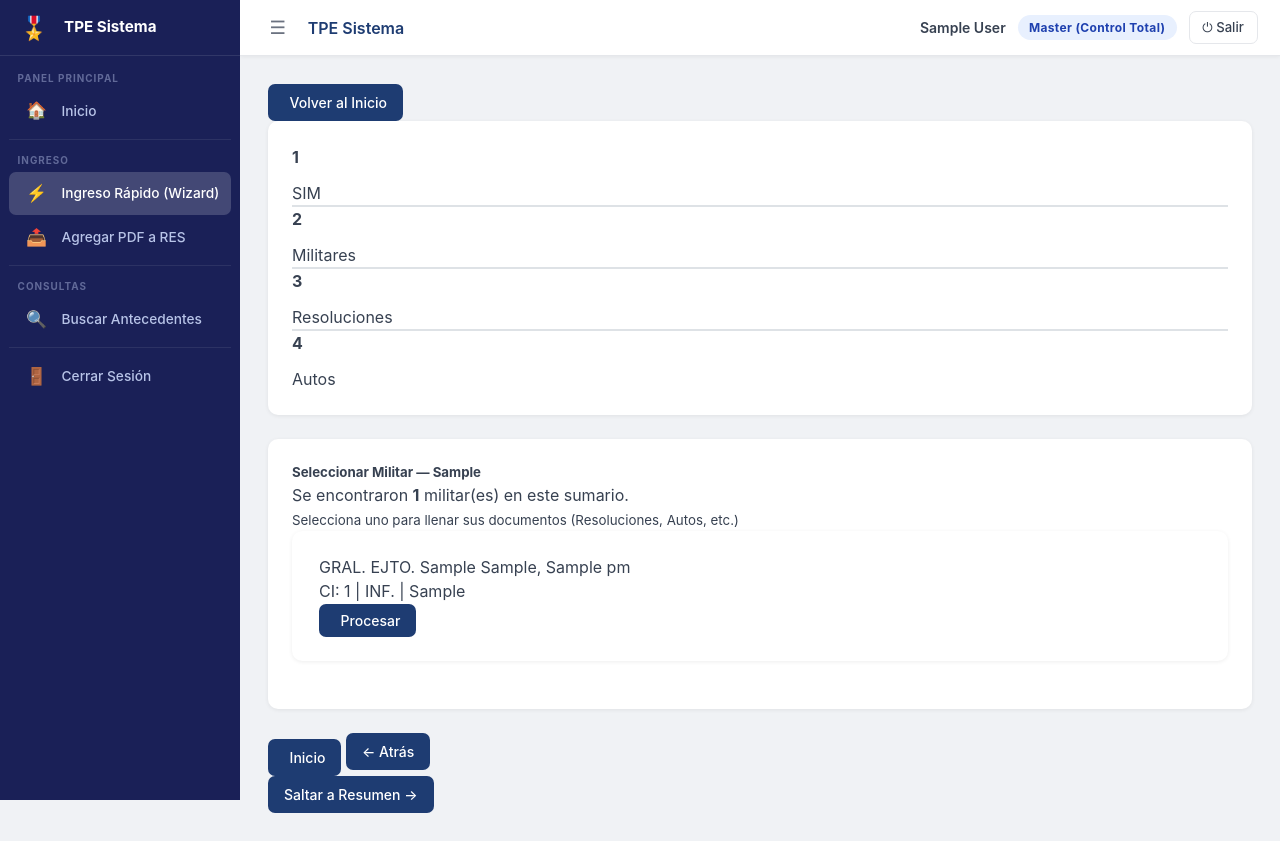
After one commit to taicon-code/tpe_prueba, a Django app: page /ayudante/wizard/1/paso2b/ in a window 1280 px wide. The commit adds this page. Run offline with Django 5.2, Linux system fonts and the light colour scheme; a user stored in the database is signed in; tables that the repository leaves empty hold one stand-in row (values such as "Sample post").

Commit message:
feat: wizard ayudante paso 2.5 - selección de militares y correcciones
NUEVO: Paso 2.5
- Nueva vista ayudante_wizard_paso2b para seleccionar militar
- Template paso2b_militar.html con lista de militares
- Interfaz clara mostrando: grado, CI, arma, especialidad

CORREGIDO: Validación Paso 2
- Lógica más robusta para guardar múltiples militares
- Validación inteligente (no salta si hay datos)
- Contador de militares guardados
- Mensaje confirmación: "N militar(es) guardado(s)"

CORREGIDO: BUG CRÍTICO JavaScript
- Paso 2: agregar militares solo guardaba el último
- Causa: reemplazo de índices incorrecto en clonación de formas
- Solución: regex /-\d+-/ para reemplazar índices correctamente
- Ahora: cada fila tiene nombres únicos (-0-, -1-, -2-, etc.)

MEJORADO: Paso 3 y 4
- Aceptan pm_id para procesar militar específico
- Cargan documentos solo del militar seleccionado
- Alert mostrando: "Militar actual: GRADO PATERNO MATERNO"
- Botón "Cambiar Militar" vuelve a Paso 2.5
- Botón "Siguiente Militar" para iterar sobre múltiples

ACTUALIZADO: URLs
- ayudante/wizard/<sim_id>/paso2b/ ← Paso 2.5 nuevo
- ayudante/wizard/<sim_id>/paso3/[pm_id]/ ← con militar específico
- ayudante/wizard/<sim_id>/paso4/[pm_id]/ ← con militar específico

Resuelve: Usuario con 11+ militares puede procesar cada uno sin confusión

Archivos:
- tpe_app/views/ayudante_views.py (+78 líneas)
- tpe_app/views/__init__.py (+1 importación)
- tpe_app/urls.py (+3 rutas)
- tpe_app/templates/*/paso2_pm.html (JS fix)
- tpe_app/templates/*/paso2b_militar.html (NUEVO)
- tpe_app/templates/*/paso3_resoluciones.html (UI)
- tpe_app/templates/*/paso4_autos.html (UI)

Co-Authored-By: Claude Haiku 4.5 <noreply@anthropic.com>

```diff
--- /dev/null
+++ b/tpe_app/templates/tpe_app/ayudante/wizard/paso2b_militar.html
@@ -0,0 +1,125 @@
+{% extends 'tpe_app/base.html' %}
+
+{% block sidebar_nav %}
+{% if user.is_authenticated %}
+    <span class="sb-group-label">Panel Principal</span>
+    <a href="{% url 'ayudante_dashboard' %}" class="sb-link">
+        <span class="lk-icon">🏠</span>
+        <span class="lk-text">Inicio</span>
+    </a>
+
+    <hr class="sb-divider">
+    <span class="sb-group-label">Ingreso</span>
+
+    <a href="{% url 'ayudante_wizard_paso1' %}" class="sb-link active">
+        <span class="lk-icon">⚡</span>
+        <span class="lk-text">Ingreso Rápido (Wizard)</span>
+    </a>
+
+    <a href="{% url 'ayudante_lista_res_sin_pdf' %}" class="sb-link">
+        <span class="lk-icon">📤</span>
+        <span class="lk-text">Agregar PDF a RES</span>
+    </a>
+
+    <hr class="sb-divider">
+    <span class="sb-group-label">Consultas</span>
+
+    <a href="{% url 'buscador_dashboard' %}" class="sb-link">
+        <span class="lk-icon">🔍</span>
+        <span class="lk-text">Buscar Antecedentes</span>
+    </a>
+
+    <hr class="sb-divider">
+
+    <a href="{% url 'logout' %}" class="sb-link">
+        <span class="lk-icon">🚪</span>
+        <span class="lk-text">Cerrar Sesión</span>
+    </a>
+{% endif %}
+{% endblock sidebar_nav %}
+
+{% block content %}
+<div class="container py-4">
+    <div class="mb-3">
+        <a href="{% url 'ayudante_dashboard' %}" class="btn btn-sm btn-outline-secondary">
+            <i class="bi bi-arrow-left me-1"></i>Volver al Inicio
+        </a>
+    </div>
+
+    {% include 'tpe_app/ayudante/wizard/_wizard_progress.html' with paso_actual=paso_actual %}
+
+    <div class="card">
+        <div class="card-header bg-primary text-white">
+            <h5 class="mb-0">
+                <i class="bi bi-people-fill me-2"></i>
+                Seleccionar Militar — {{ sim.codigo }}
+            </h5>
+        </div>
+        <div class="card-body">
+            <p class="mb-4">
+                Se encontraron <strong>{{ militares.count }}</strong> militar(es) en este sumario.
+                <br>
+                <small class="text-muted">Selecciona uno para llenar sus documentos (Resoluciones, Autos, etc.)</small>
+            </p>
+
+            <form method="POST" class="d-flex flex-column gap-2">
+                {% csrf_token %}
+
+                {% for militar in militares %}
+                <div class="card border-0 bg-light p-3">
+                    <div class="d-flex justify-content-between align-items-center">
+                        <div>
+                            <div class="fw-bold">
+                                {{ militar.grado }} {{ militar.paterno }} {{ militar.materno }}, {{ militar.nombre }}
+                            </div>
+                            <div class="text-muted small">
+                                CI: {{ militar.ci }} | {{ militar.arma }} | {{ militar.especialidad }}
+                            </div>
+                        </div>
+                        <button type="submit" name="pm_id" value="{{ militar.id }}" class="btn btn-sm btn-primary">
+                            <i class="bi bi-arrow-right me-1"></i>Procesar
+                        </button>
+                    </div>
+                </div>
+                {% endfor %}
+
+            </form>
+
+            {% if militares.count == 0 %}
+            <div class="alert alert-warning">
+                <i class="bi bi-exclamation-triangle me-2"></i>
+                No hay militares agregados a este sumario.
+                <a href="{% url 'ayudante_wizard_paso2' sim.pk %}" class="alert-link">Volver a Paso 2 para agregar militares.</a>
+            </div>
+            {% endif %}
+        </div>
+    </div>
+
+    <div class="d-flex justify-content-between mt-4">
+        <div class="d-flex gap-2">
+            <a href="{% url 'ayudante_dashboard' %}" class="btn btn-outline-secondary">
+                <i class="bi bi-house"></i> Inicio
+            </a>
+            <a href="{% url 'ayudante_wizard_paso2' sim.pk %}" class="btn btn-outline-secondary">← Atrás</a>
+        </div>
+        <div>
+            <a href="{% url 'ayudante_wizard_resumen' sim.pk %}" class="btn btn-outline-primary">
+                Saltar a Resumen →
+            </a>
+        </div>
+    </div>
+</div>
+
+<style>
+.card.border-0.bg-light {
+    transition: all 0.2s ease;
+    border-left: 3px solid transparent !important;
+}
+
+.card.border-0.bg-light:hover {
+    background-color: #e7f3ff !important;
+    border-left-color: #0d6efd !important;
+}
+</style>
+
+{% endblock %}
--- a/tpe_app/urls.py
+++ b/tpe_app/urls.py
@@ -56,8 +56,11 @@ urlpatterns = [
     # ✅ NUEVO v3.3: Wizard de ingreso rápido histórico (4 pasos)
     path('ayudante/wizard/paso1/', views.ayudante_wizard_paso1, name='ayudante_wizard_paso1'),
     path('ayudante/wizard/<int:sim_id>/paso2/', views.ayudante_wizard_paso2, name='ayudante_wizard_paso2'),
+    path('ayudante/wizard/<int:sim_id>/paso2b/', views.ayudante_wizard_paso2b, name='ayudante_wizard_paso2b'),
     path('ayudante/wizard/<int:sim_id>/paso3/', views.ayudante_wizard_paso3, name='ayudante_wizard_paso3'),
+    path('ayudante/wizard/<int:sim_id>/paso3/<int:pm_id>/', views.ayudante_wizard_paso3, name='ayudante_wizard_paso3'),
     path('ayudante/wizard/<int:sim_id>/paso4/', views.ayudante_wizard_paso4, name='ayudante_wizard_paso4'),
+    path('ayudante/wizard/<int:sim_id>/paso4/<int:pm_id>/', views.ayudante_wizard_paso4, name='ayudante_wizard_paso4'),
     path('ayudante/wizard/<int:sim_id>/resumen/', views.ayudante_wizard_resumen, name='ayudante_wizard_resumen'),
     path('ayudante/wizard/buscar-sim/', views.ayudante_wizard_buscar_sim, name='ayudante_wizard_buscar_sim'),
 
--- a/tpe_app/views/__init__.py
+++ b/tpe_app/views/__init__.py
@@ -71,6 +71,7 @@ from .ayudante_views import (
     ayudante_registrar_autotpe,
     ayudante_wizard_paso1,
     ayudante_wizard_paso2,
+    ayudante_wizard_paso2b,
     ayudante_wizard_paso3,
     ayudante_wizard_paso4,
     ayudante_wizard_resumen,
--- a/tpe_app/views/ayudante_views.py
+++ b/tpe_app/views/ayudante_views.py
@@ -545,7 +545,7 @@ def ayudante_wizard_paso2(request, sim_id):
 
         if action == 'skip':
             if sim.militares.exists():
-                return redirect('ayudante_wizard_paso3', sim_id=sim.pk)
+                return redirect('ayudante_wizard_paso2b', sim_id=sim.pk)
             else:
                 messages.warning(request, 'Debe haber al menos un militar antes de continuar.')
 
@@ -554,33 +554,43 @@ def ayudante_wizard_paso2(request, sim_id):
             if formset.is_valid():
                 try:
                     with transaction.atomic():
+                        guardados = 0
                         for inline_form in formset:
-                            if not inline_form.cleaned_data:
+                            # Verificar si hay algún dato en el formulario
+                            cleaned = inline_form.cleaned_data
+                            if not cleaned or (not cleaned.get('ci') and not cleaned.get('nombre') and not cleaned.get('pm')):
                                 continue
-                            if inline_form.cleaned_data.get('DELETE'):
+
+                            # Si está marcado para eliminar, eliminar
+                            if cleaned.get('DELETE'):
                                 pm_sim_pk = inline_form.instance.pk
                                 if pm_sim_pk:
                                     PM_SIM.objects.filter(pk=pm_sim_pk).delete()
                                 continue
 
-                            # Caso 1: PM ya existía en BD
-                            pm = inline_form.cleaned_data.get('pm')
+                            # Caso 1: PM ya existía en BD (seleccionado del dropdown)
+                            pm = cleaned.get('pm')
 
                             # Caso 2: PM nuevo — crearlo con los datos del formulario
                             if not pm:
-                                pm_data = inline_form.cleaned_data.get('pm_data')
-                                if pm_data:
+                                pm_data = cleaned.get('pm_data')
+                                if pm_data and isinstance(pm_data, dict) and pm_data.get('ci'):
                                     pm = PM.objects.create(**pm_data)
 
+                            # Si tenemos un PM (nuevo o existente), crear la relación PM_SIM
                             if pm:
-                                grado_fecha = inline_form.cleaned_data.get('pmsim_grado_en_fecha') or None
+                                grado_fecha = cleaned.get('pmsim_grado_en_fecha') or None
                                 pm_sim, _ = PM_SIM.objects.get_or_create(sim=sim, pm=pm)
                                 if grado_fecha:
                                     pm_sim.grado_en_fecha = grado_fecha
                                     pm_sim.save(update_fields=['grado_en_fecha'])
+                                guardados += 1
 
-                    messages.success(request, 'Militares guardados correctamente.')
-                    return redirect('ayudante_wizard_paso3', sim_id=sim.pk)
+                    if guardados > 0:
+                        messages.success(request, f'{guardados} militar(es) guardado(s) correctamente.')
+                        return redirect('ayudante_wizard_paso2b', sim_id=sim.pk)
+                    else:
+                        messages.warning(request, 'No se encontraron militares para guardar. Agregue al menos uno.')
                 except Exception as e:
                     messages.error(request, f'Error: {str(e)}')
             else:
@@ -600,12 +610,51 @@ def ayudante_wizard_paso2(request, sim_id):
 
 
 @rol_requerido('AYUDANTE')
-def ayudante_wizard_paso3(request, sim_id):
-    """PASO 3 — Primera Resolución + RR opcional"""
+def ayudante_wizard_paso2b(request, sim_id):
+    """PASO 2.5 — Seleccionar militar para llenar documentos"""
+    sim = get_object_or_404(SIM, pk=sim_id)
+    militares = sim.militares.all().order_by('paterno', 'nombre')
+
+    if not militares.exists():
+        messages.warning(request, 'Debe agregar al menos un militar antes de continuar.')
+        return redirect('ayudante_wizard_paso2', sim_id=sim.pk)
+
+    if request.method == 'POST':
+        pm_id = request.POST.get('pm_id')
+        if pm_id:
+            try:
+                pm = PM.objects.get(id=pm_id, pm_sim__sim=sim)
+                return redirect('ayudante_wizard_paso3', sim_id=sim.pk, pm_id=pm.pk)
+            except PM.DoesNotExist:
+                messages.error(request, 'Militar no encontrado en este sumario.')
+        else:
+            messages.error(request, 'Debe seleccionar un militar.')
+
+    return render(request, 'tpe_app/ayudante/wizard/paso2b_militar.html', {
+        'sim': sim,
+        'militares': militares,
+        'paso_actual': '2.5',
+        'total_pasos': 4,
+    })
+
+
+@rol_requerido('AYUDANTE')
+def ayudante_wizard_paso3(request, sim_id, pm_id=None):
+    """PASO 3 — Primera Resolución + RR opcional (para un militar específico)"""
     sim = get_object_or_404(SIM, pk=sim_id)
 
-    res_existente = Resolucion.objects.filter(sim=sim, instancia='PRIMERA').first()
-    rr_existente = Resolucion.objects.filter(sim=sim, instancia='RECONSIDERACION').first()
+    # Determinar qué militar estamos procesando
+    if pm_id:
+        pm = get_object_or_404(PM, id=pm_id, pm_sim__sim=sim)
+    else:
+        # Retrocompatibilidad: usar el primer militar si no se especifica
+        pm = sim.militares.first()
+        if not pm:
+            messages.warning(request, 'No hay militares en este sumario.')
+            return redirect('ayudante_wizard_paso2', sim_id=sim.pk)
+
+    res_existente = Resolucion.objects.filter(sim=sim, pm=pm, instancia='PRIMERA').first()
+    rr_existente = Resolucion.objects.filter(sim=sim, pm=pm, instancia='RECONSIDERACION').first()
 
     if request.method == 'POST':
         action = request.POST.get('action', 'save')
@@ -625,8 +674,7 @@ def ayudante_wizard_paso3(request, sim_id):
                 if guardar_res and res_form.is_valid():
                     res = res_form.save(commit=False)
                     res.sim = sim
-                    if not res.pm:
-                        res.pm = sim.militares.first()
+                    res.pm = pm
                     res.save()
                     res_existente = res
 
@@ -681,7 +729,7 @@ def ayudante_wizard_paso3(request, sim_id):
 
                 if not errores:
                     messages.success(request, 'Resoluciones guardadas correctamente.')
-                    return redirect('ayudante_wizard_paso4', sim_id=sim.pk)
+                    return redirect('ayudante_wizard_paso4', sim_id=sim.pk, pm_id=pm.pk)
 
         except Exception as e:
             messages.error(request, f'Error al guardar: {str(e)}')
@@ -693,34 +741,58 @@ def ayudante_wizard_paso3(request, sim_id):
         res_form = WizardRESForm(instance=res_existente, prefix='res')
         rr_form = WizardRRForm(instance=rr_existente, prefix='rr')
 
-    res_form.fields['pm'].queryset = sim.militares.all()
+    # Solo mostrar el militar actual, no permitir cambio
+    res_form.fields['pm'].queryset = PM.objects.filter(id=pm.id)
+    res_form.fields['pm'].initial = pm
+
+    # Obtener otros militares para el botón "Siguiente"
+    otros_militares = sim.militares.exclude(id=pm.id).order_by('paterno', 'nombre')
 
     return render(request, 'tpe_app/ayudante/wizard/paso3_resoluciones.html', {
         'sim': sim,
+        'pm': pm,
         'res_form': res_form,
         'rr_form': rr_form,
         'res_existente': res_existente,
         'rr_existente': rr_existente,
+        'otros_militares': otros_militares,
         'paso_actual': 3,
         'total_pasos': 4,
     })
 
 
 @rol_requerido('AYUDANTE')
-def ayudante_wizard_paso4(request, sim_id):
-    """PASO 4 — Auto TPE, RAP, RAEE, Auto TSP (todos opcionales)"""
+def ayudante_wizard_paso4(request, sim_id, pm_id=None):
+    """PASO 4 — Auto TPE, RAP, RAEE, Auto TSP (para un militar específico)"""
     sim = get_object_or_404(SIM, pk=sim_id)
 
-    autotpe_existente = AUTOTPE.objects.filter(sim=sim).first()
-    rap_existente = RecursoTSP.objects.filter(sim=sim, instancia='APELACION').first()
-    raee_existente = RecursoTSP.objects.filter(sim=sim, instancia='ACLARACION_ENMIENDA').first()
+    # Determinar qué militar estamos procesando
+    if pm_id:
+        pm = get_object_or_404(PM, id=pm_id, pm_sim__sim=sim)
+    else:
+        # Retrocompatibilidad: usar el primer militar si no se especifica
+        pm = sim.militares.first()
+        if not pm:
+            messages.warning(request, 'No hay militares en este sumario.')
+            return redirect('ayudante_wizard_paso2', sim_id=sim.pk)
+
+    autotpe_existente = AUTOTPE.objects.filter(sim=sim, pm=pm).first()
+    rap_existente = RecursoTSP.objects.filter(sim=sim, pm=pm, instancia='APELACION').first()
+    raee_existente = RecursoTSP.objects.filter(sim=sim, pm=pm, instancia='ACLARACION_ENMIENDA').first()
     autotsp_existente = AUTOTSP.objects.filter(sim=sim).first()
+
+    # Obtener otros militares para el botón "Siguiente"
+    otros_militares = sim.militares.exclude(id=pm.id).order_by('paterno', 'nombre')
 
     if request.method == 'POST':
         action = request.POST.get('action', 'save')
 
         if action == 'skip':
-            return redirect('ayudante_wizard_resumen', sim_id=sim.pk)
+            # Si hay otros militares, volver a paso 2.5, si no ir al resumen
+            if otros_militares.exists():
+                return redirect('ayudante_wizard_paso2b', sim_id=sim.pk)
+            else:
+                return redirect('ayudante_wizard_resumen', sim_id=sim.pk)
 
         guardar_autotpe = request.POST.get('guardar_autotpe') == '1'
         guardar_rap = request.POST.get('guardar_rap') == '1'
@@ -739,8 +811,7 @@ def ayudante_wizard_paso4(request, sim_id):
                     if autotpe_form.is_valid():
                         auto = autotpe_form.save(commit=False)
                         auto.sim = sim
-                        if not auto.pm:
-                            auto.pm = sim.militares.first()
+                        auto.pm = pm
                         auto.save()
                         autotpe_existente = auto
 
@@ -779,9 +850,8 @@ def ayudante_wizard_paso4(request, sim_id):
                     if rap_form.is_valid():
                         rap = rap_form.save(commit=False)
                         rap.sim = sim
+                        rap.pm = pm
                         rap.instancia = 'APELACION'
-                        if not rap.pm:
-                            rap.pm = sim.militares.first()
                         rap.save()
                         if sim.fase not in ['ELEVADO_TSP', 'CONCLUIDO']:
                             sim.fase = 'ELEVADO_TSP'
@@ -807,9 +877,8 @@ def ayudante_wizard_paso4(request, sim_id):
                     if raee_form.is_valid():
                         raee = raee_form.save(commit=False)
                         raee.sim = sim
+                        raee.pm = pm
                         raee.instancia = 'ACLARACION_ENMIENDA'
-                        if not raee.pm:
-                            raee.pm = sim.militares.first()
                         raee.save()
                         raee_existente = raee
 
@@ -852,7 +921,11 @@ def ayudante_wizard_paso4(request, sim_id):
 
                 if not errores:
                     messages.success(request, 'Documentos guardados correctamente.')
-                    return redirect('ayudante_wizard_resumen', sim_id=sim.pk)
+                    # Si hay otros militares, volver a paso 2.5, si no ir al resumen
+                    if otros_militares.exists():
+                        return redirect('ayudante_wizard_paso2b', sim_id=sim.pk)
+                    else:
+                        return redirect('ayudante_wizard_resumen', sim_id=sim.pk)
 
         except Exception as e:
             messages.error(request, f'Error al guardar: {str(e)}')
@@ -866,10 +939,13 @@ def ayudante_wizard_paso4(request, sim_id):
         raee_form = WizardRAEEForm(instance=raee_existente, prefix='raee', sim=sim)
         autotsp_form = WizardAUTOTSPForm(instance=autotsp_existente, prefix='autotsp')
 
-    autotpe_form.fields['pm'].queryset = sim.militares.all()
+    # Solo mostrar el militar actual, no permitir cambio
+    autotpe_form.fields['pm'].queryset = PM.objects.filter(id=pm.id)
+    autotpe_form.fields['pm'].initial = pm
 
     return render(request, 'tpe_app/ayudante/wizard/paso4_autos.html', {
         'sim': sim,
+        'pm': pm,
         'autotpe_form': autotpe_form,
         'rap_form': rap_form,
         'raee_form': raee_form,
@@ -878,6 +954,7 @@ def ayudante_wizard_paso4(request, sim_id):
         'rap_existente': rap_existente,
         'raee_existente': raee_existente,
         'autotsp_existente': autotsp_existente,
+        'otros_militares': otros_militares,
         'paso_actual': 4,
         'total_pasos': 4,
     })
```
Also changed, not shown: tpe_app/templates/tpe_app/ayudante/wizard/paso2_pm.html (+11 -14 lines), tpe_app/templates/tpe_app/ayudante/wizard/paso3_resoluciones.html (+19 -1 lines), tpe_app/templates/tpe_app/ayudante/wizard/paso4_autos.html (+22 -2 lines).
